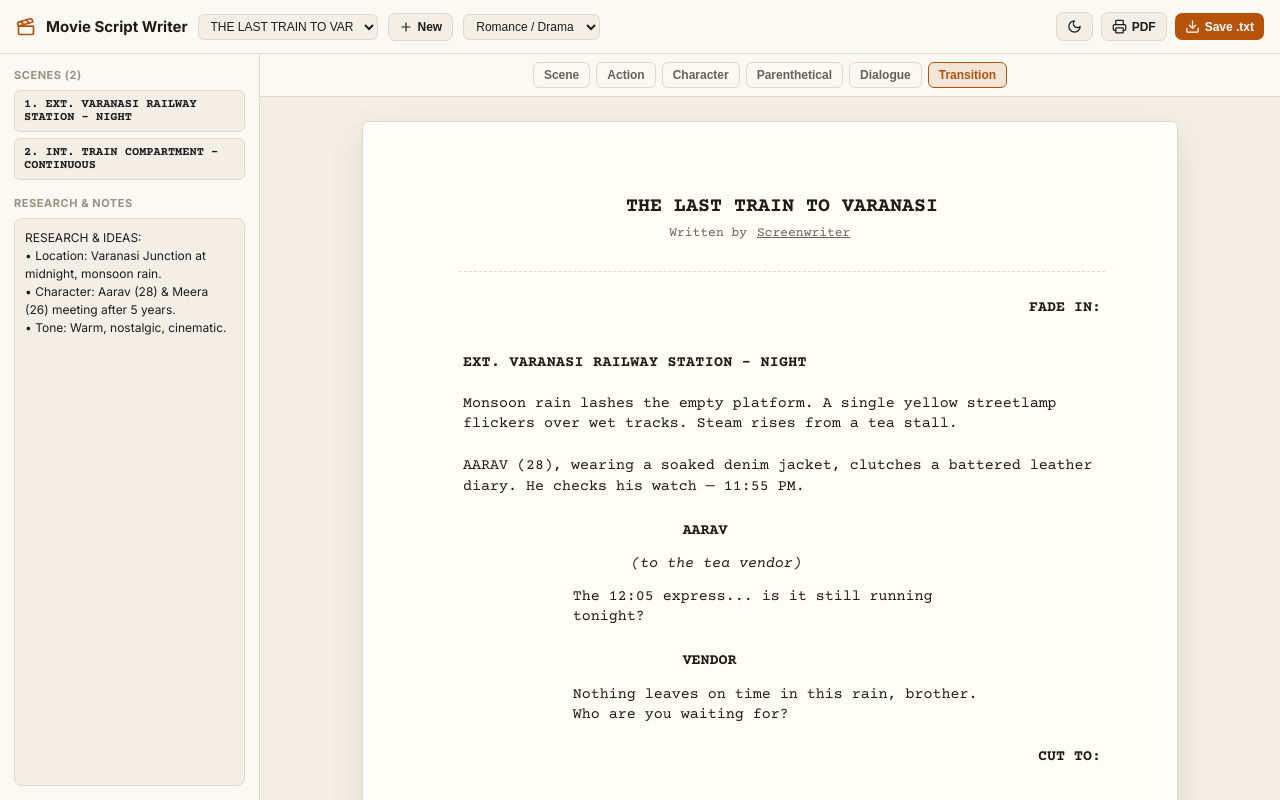
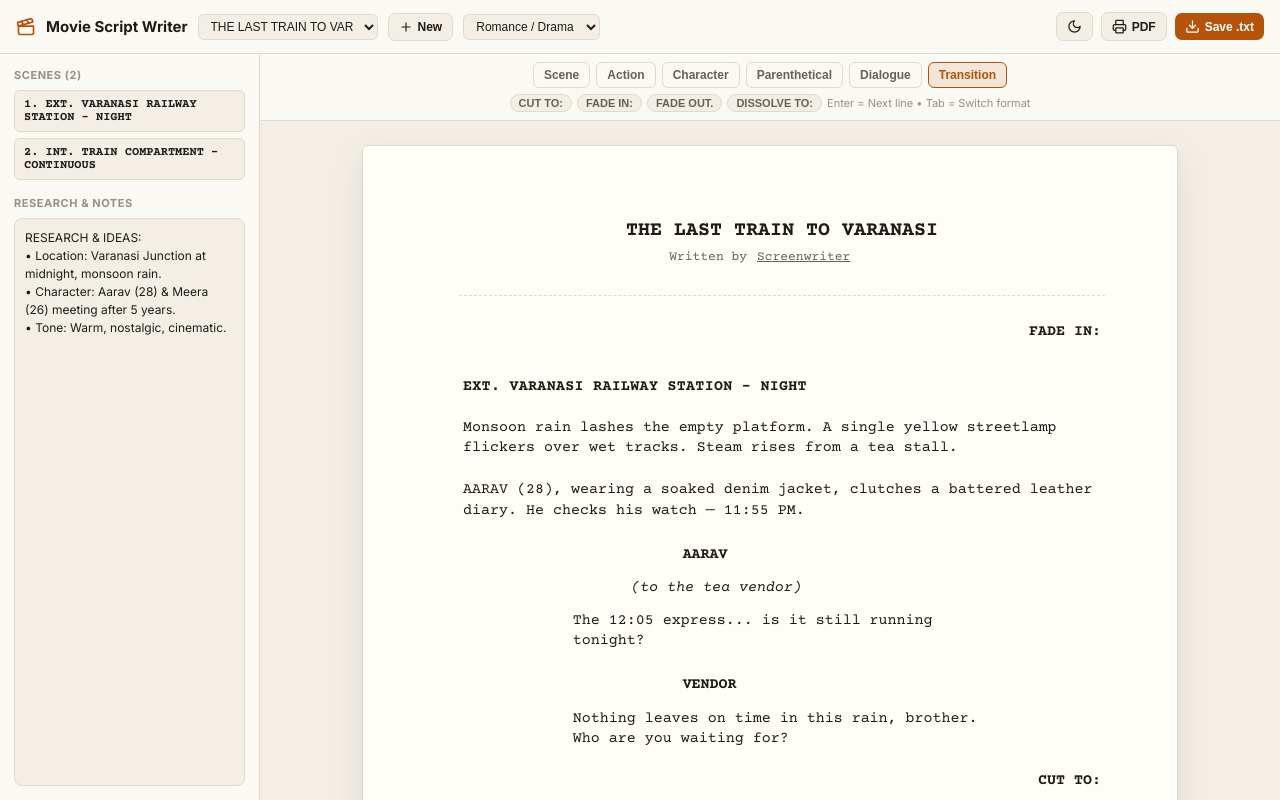
Before and after one commit to smartstopwach/Movie-script-, a React (Vite) app: page / in a window 1280 px wide. Built offline with nearby package versions, Linux system fonts and the light colour scheme.

Commit message:
Add quick-insert format chips for easier script writing
Co-authored-by: arena-agent <297053741+arena-agent@users.noreply.github.com>

```diff
--- a/src/App.tsx
+++ b/src/App.tsx
@@ -419,11 +419,12 @@ export function App() {
               background: 'var(--bg-panel)',
               borderBottom: '1px solid var(--border)',
               display: 'flex',
-              justifyContent: 'center',
+              flexDirection: 'column',
+              alignItems: 'center',
               gap: 6,
-              flexWrap: 'wrap',
             }}
           >
+            <div style={{ display: 'flex', justifyContent: 'center', gap: 6, flexWrap: 'wrap' }}>
               {ELEMENT_ORDER.map((type) => {
                 const active = activeElement?.type === type;
                 return (
@@ -451,6 +452,53 @@ export function App() {
                   </button>
                 );
               })}
+            </div>
+
+            {/* Easy Quick-Insert Chips while typing */}
+            <div style={{ display: 'flex', gap: 5, flexWrap: 'wrap', alignItems: 'center' }}>
+              {activeElement?.type === 'scene' &&
+                ['INT. ', 'EXT. ', ' - DAY', ' - NIGHT'].map((chip) => (
+                  <button
+                    key={chip}
+                    onClick={() => {
+                      updateElement(activeElement.id, { text: activeElement.text + chip });
+                      inputRefs.current[activeElement.id]?.focus();
+                    }}
+                    style={chipStyle}
+                  >
+                    +{chip.trim()}
+                  </button>
+                ))}
+              {activeElement?.type === 'character' &&
+                [' (V.O.)', ' (O.S.)', " (CONT'D)"].map((chip) => (
+                  <button
+                    key={chip}
+                    onClick={() => {
+                      updateElement(activeElement.id, { text: activeElement.text + chip });
+                      inputRefs.current[activeElement.id]?.focus();
+                    }}
+                    style={chipStyle}
+                  >
+                    +{chip.trim()}
+                  </button>
+                ))}
+              {activeElement?.type === 'transition' &&
+                ['CUT TO:', 'FADE IN:', 'FADE OUT.', 'DISSOLVE TO:'].map((chip) => (
+                  <button
+                    key={chip}
+                    onClick={() => {
+                      updateElement(activeElement.id, { text: chip });
+                      inputRefs.current[activeElement.id]?.focus();
+                    }}
+                    style={chipStyle}
+                  >
+                    {chip}
+                  </button>
+                ))}
+              <span style={{ fontSize: 11, color: 'var(--text-muted)' }}>
+                Enter = Next line • Tab = Switch format
+              </span>
+            </div>
           </div>
 
           {/* Paper */}
@@ -563,4 +611,15 @@ const labelStyle: React.CSSProperties = {
   color: 'var(--text-muted)',
 };
 
+const chipStyle: React.CSSProperties = {
+  fontSize: 11,
+  fontWeight: 600,
+  padding: '2px 8px',
+  borderRadius: 999,
+  border: '1px solid var(--border)',
+  background: 'var(--bg-app)',
+  color: 'var(--text-secondary)',
+  cursor: 'pointer',
+};
+
 export default App;
```
Also changed, not shown: 3 other files (tests, documents, lock files or other folders). Lines whose indentation alone changed are shown as unchanged.
